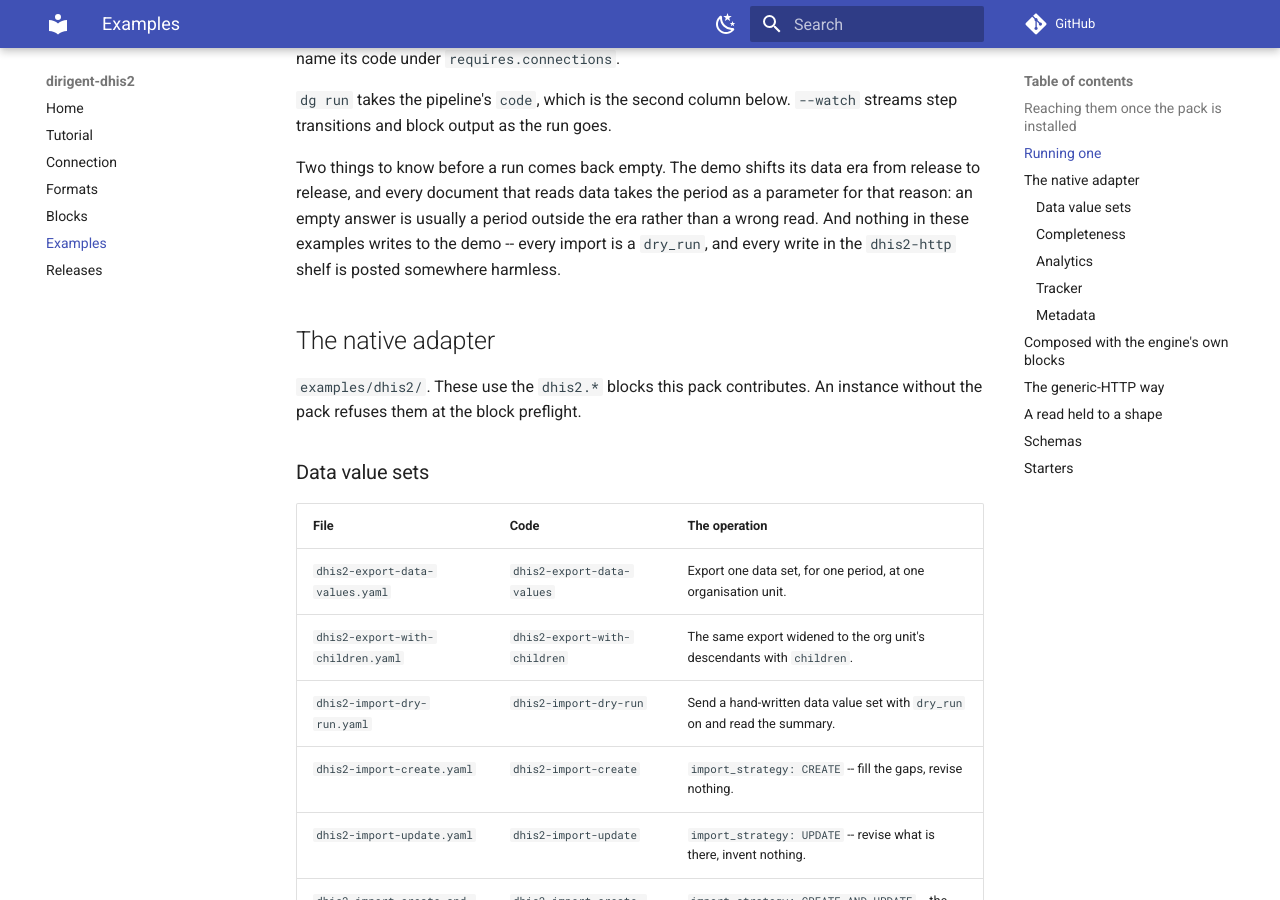
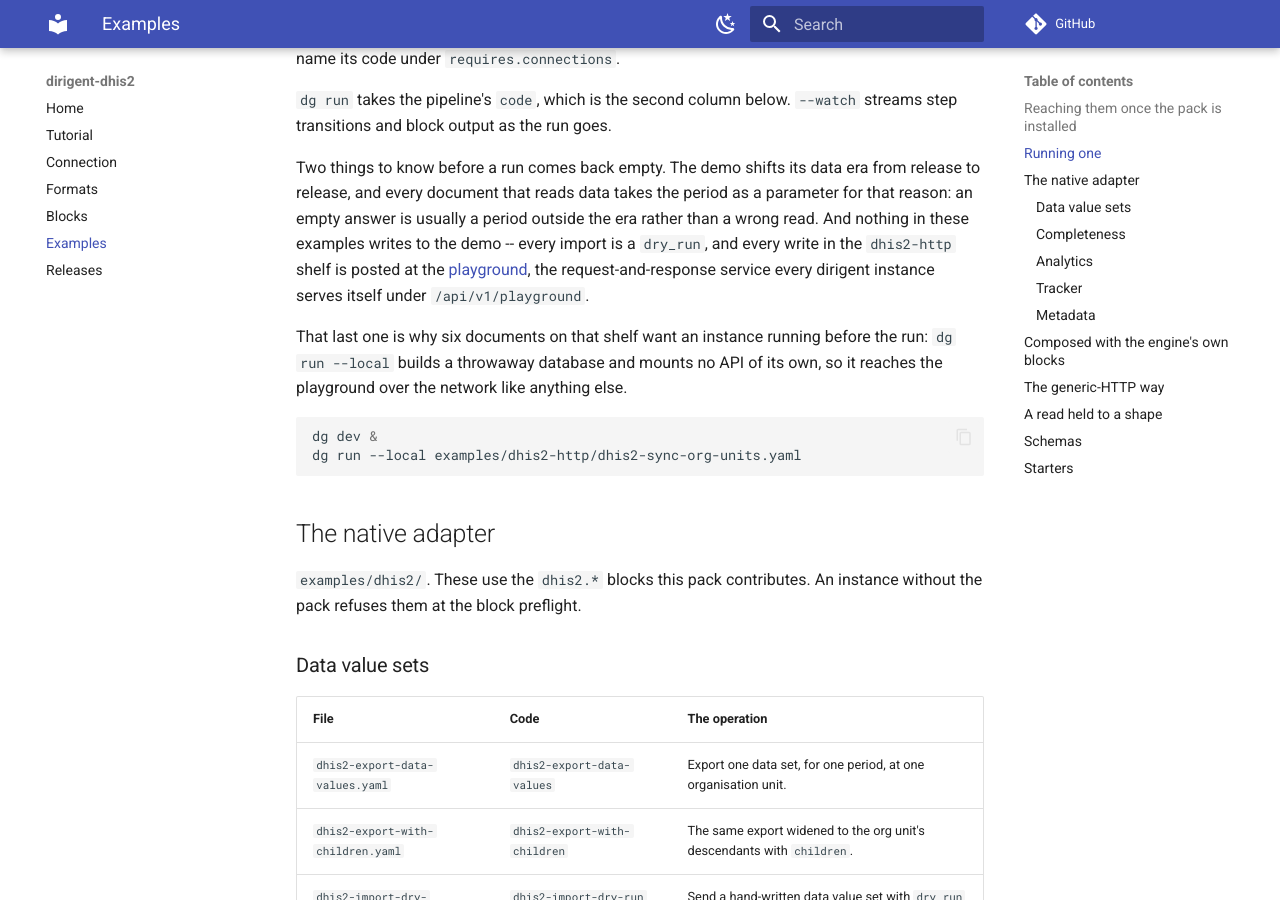
Before and after one commit to winterop-com/dirigent-dhis2, an MkDocs documentation site: the page built from docs/examples.md, in a window 1280 px wide and 900 px high, scrolled down 1472 px. Built offline with MkDocs 1.6.1 and Material for MkDocs 9.7.7, drawn with Linux system fonts in a browser that asks for light colours; comment, search, counter and statistics services are not loaded; some of the changed text lies outside the part shown.

Commit message:
refactor(examples): move the pack's write targets onto the playground
The six dhis2-http documents that build a write posted it at postman-echo,
which dirigent's own corpus left behind in 0.20.0. Each one is teaching an
HTTP call -- a forward, a sync, a staged metadata import, a FHIR translation
and both completeness spellings -- so each keeps its hop and points it at
/api/v1/playground, the request-and-response service an instance serves
itself. None of them wants playground.generate: what they need is a
receiver, not generated data.

Five name a connection for the target, because repointing that connection at
a real DHIS2 is the lesson; dhis2-forward-org-units takes a `playground`
parameter instead, because the playground needs no credential and there is
nothing for a connection to hold. sync-org-units' connection was named for
the vendor, so it is now `receiver`.

The playground reflects a body once under .request.body, so a document
reading its own payload back reads it there. Its one path answers all five
methods, which is where the DELETE in mark-data-set-incomplete now goes.

All six need a live instance even for a --local run, which mounts no API of
its own, and each header says so. dhis2-fhir-to-data-values needs nothing
else: its capture is inline, so it reaches no DHIS2 at all.

The tutorial's pointer at the basics half said it worked against Postman
Echo. That half moved to the playground too.

````diff
--- a/docs/examples.md
+++ b/docs/examples.md
@@ -63,7 +63,17 @@ Two things to know before a run comes back empty. The demo shifts its data era f
 release, and every document that reads data takes the period as a parameter for that reason: an
 empty answer is usually a period outside the era rather than a wrong read. And nothing in these
 examples writes to the demo -- every import is a `dry_run`, and every write in the `dhis2-http`
-shelf is posted somewhere harmless.
+shelf is posted at the [playground](https://winterop-com.github.io/dirigent/playground/), the
+request-and-response service every dirigent instance serves itself under `/api/v1/playground`.
+
+That last one is why six documents on that shelf want an instance running before the run:
+`dg run --local` builds a throwaway database and mounts no API of its own, so it reaches the
+playground over the network like anything else.
+
+```bash
+dg dev &
+dg run --local examples/dhis2-http/dhis2-sync-org-units.yaml
+```
 
 ## The native adapter
 
@@ -164,7 +174,7 @@ no adapter, or a DHIS2 call this pack does not yet cover.
 | `dhis2-org-unit-levels.yaml` | `dhis2-org-unit-levels` | The configured hierarchy levels. |
 | `dhis2-org-units.yaml` | `dhis2-org-units` | A compact snapshot of every organisation unit, written to storage as a file. |
 | `dhis2-org-unit-detail.yaml` | `dhis2-org-unit-detail` | One parameterized organisation unit and its children. |
-| `dhis2-forward-org-units.yaml` | `dhis2-forward-org-units` | Select, reshape with `transform.jq`, and send an organisation-unit batch to Postman Echo. |
+| `dhis2-forward-org-units.yaml` | `dhis2-forward-org-units` | Select, reshape with `transform.jq`, and send an organisation-unit batch to the playground. |
 | `dhis2-run-analytics.yaml` | `dhis2-run-analytics` | Start an analytics-table update and poll the asynchronous task with `http.ready` -- what `dhis2.analytics_run` does for you. |
 | `dhis2-sync-org-units.yaml` | `dhis2-sync-org-units` | An organisation-unit sync: count before fetching, bound the read, ask for fields, order by `path`. |
 | `dhis2-export-data-elements.yaml` | `dhis2-export-data-elements` | A metadata export with `fields=:owner`, and the import vocabulary: `importStrategy`, `atomicMode`, `importMode=VALIDATE`. |
@@ -175,6 +185,11 @@ no adapter, or a DHIS2 call this pack does not yet cover.
 | `dhis2-mark-data-set-complete.yaml` | `dhis2-mark-data-set-complete` | Reading a completion registration, and the POST that signs a period off. |
 | `dhis2-mark-data-set-incomplete.yaml` | `dhis2-mark-data-set-incomplete` | Both ways of reopening a signed-off period: `completed: false`, and the outright DELETE. |
 | `dhis2-events-by-stage.yaml` | `dhis2-events-by-stage` | Events of a single program stage in an occurrence window, and the `orgUnitMode`/`ouMode` split. |
+
+The six that write -- forward, sync, the metadata export, the FHIR translation and both
+completeness documents -- post to the playground, so each wants a `dg dev` running.
+`dhis2-fhir-to-data-values.yaml` wants nothing else: its capture is inline, so it reaches no
+DHIS2 at all.
 
 `dhis2-export-data-elements.yaml` marks the sharpest trap in the DHIS2 API: a dry run is
 `importMode=VALIDATE` on `/api/metadata` and `dryRun=true` on `/api/dataValueSets`, and reaching
````
Also changed, not shown: docs/tutorial.md (+5 -4 lines), src/dirigent_dhis2/shelves/dhis2-http/README.md (+28 -5 lines), src/dirigent_dhis2/shelves/dhis2-http/dhis2-export-data-elements.yaml (+20 -8 lines), src/dirigent_dhis2/shelves/dhis2-http/dhis2-fhir-to-data-values.yaml (+17 -5 lines), src/dirigent_dhis2/shelves/dhis2-http/dhis2-forward-org-units.yaml (+22 -3 lines), src/dirigent_dhis2/shelves/dhis2-http/dhis2-mark-data-set-complete.yaml (+19 -9 lines), src/dirigent_dhis2/shelves/dhis2-http/dhis2-mark-data-set-incomplete.yaml (+17 -5 lines), src/dirigent_dhis2/shelves/dhis2-http/dhis2-sync-org-units.yaml (+20 -8 lines).
